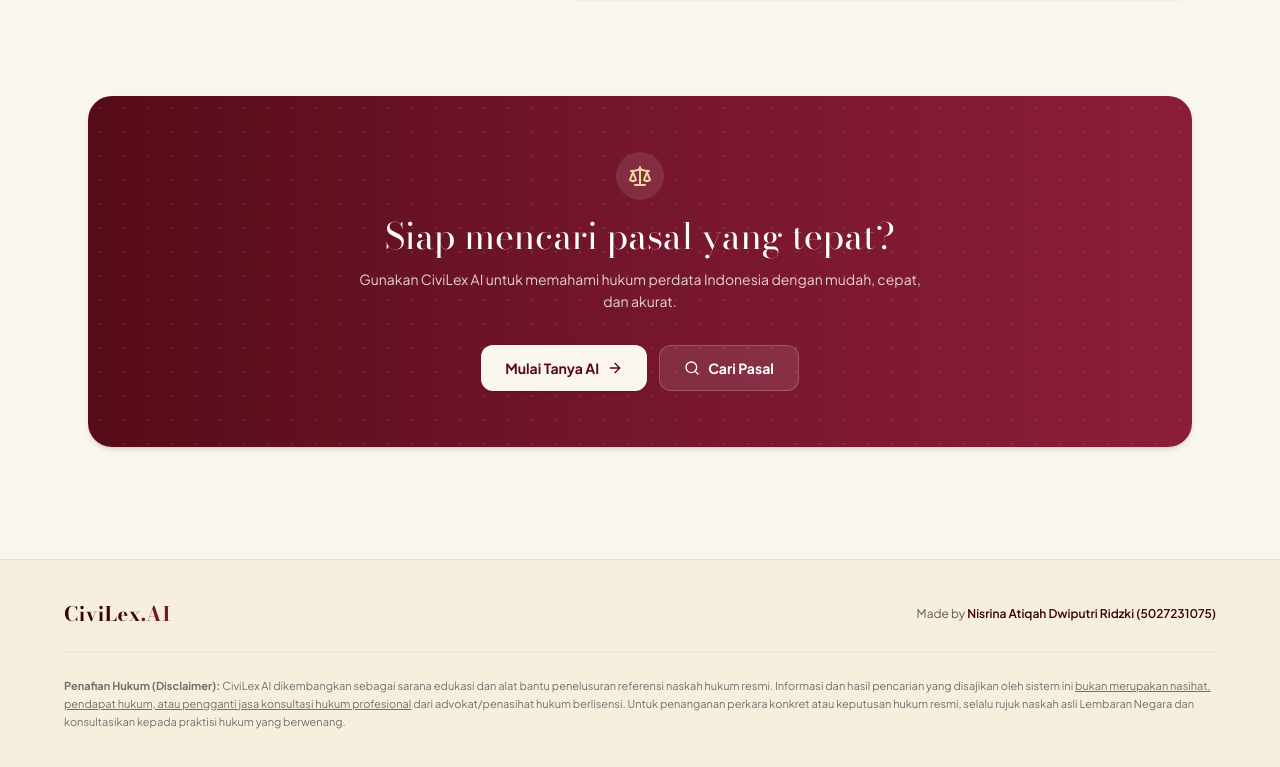
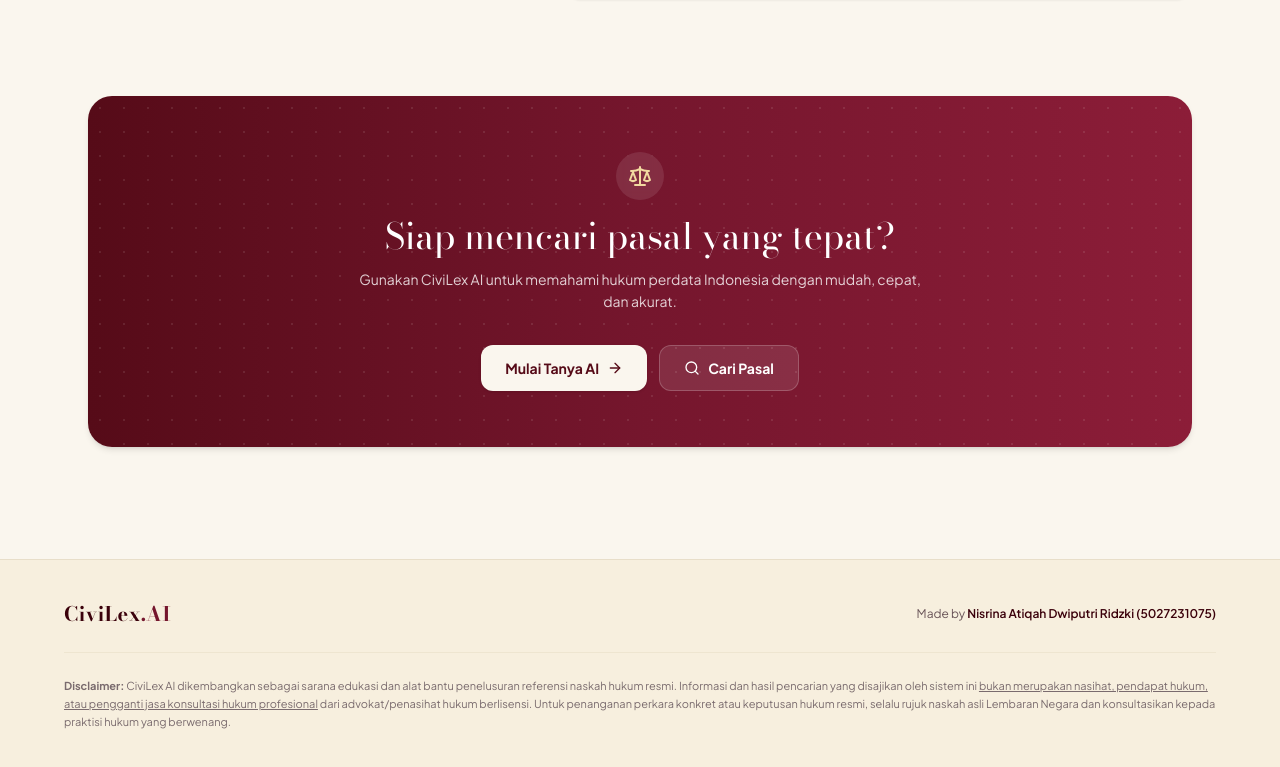
Before and after one commit to nisrinaatiqah/legal-rag-kuhperdata, a Next.js app in the folder perdata-app/: page / in a window 1280 px wide. Shown: the part 1719-2486 px from the top of the page. Built offline with nearby package versions, Linux system fonts and the light colour scheme; a web font is replaced by a local one.

Commit message:
refactor(footer): simplify label from 'Penafian Hukum (Disclaimer):' to 'Disclaimer:'

```diff
--- a/perdata-app/app/layout.tsx
+++ b/perdata-app/app/layout.tsx
@@ -39,7 +39,7 @@ export default function RootLayout({
             {/* Official Legal Disclaimer Box */}
             <div className="pt-6 border-t border-[#E8DEC9]/60 text-[11px] text-[#7A6B6E] leading-relaxed">
               <p>
-                <strong>Penafian Hukum (Disclaimer):</strong> CiviLex AI dikembangkan sebagai sarana edukasi dan alat bantu penelusuran referensi naskah hukum resmi. Informasi dan hasil pencarian yang disajikan oleh sistem ini <u>bukan merupakan nasihat, pendapat hukum, atau pengganti jasa konsultasi hukum profesional</u> dari advokat/penasihat hukum berlisensi. Untuk penanganan perkara konkret atau keputusan hukum resmi, selalu rujuk naskah asli Lembaran Negara dan konsultasikan kepada praktisi hukum yang berwenang.
+                <strong>Disclaimer:</strong> CiviLex AI dikembangkan sebagai sarana edukasi dan alat bantu penelusuran referensi naskah hukum resmi. Informasi dan hasil pencarian yang disajikan oleh sistem ini <u>bukan merupakan nasihat, pendapat hukum, atau pengganti jasa konsultasi hukum profesional</u> dari advokat/penasihat hukum berlisensi. Untuk penanganan perkara konkret atau keputusan hukum resmi, selalu rujuk naskah asli Lembaran Negara dan konsultasikan kepada praktisi hukum yang berwenang.
               </p>
             </div>
           </div>
```
